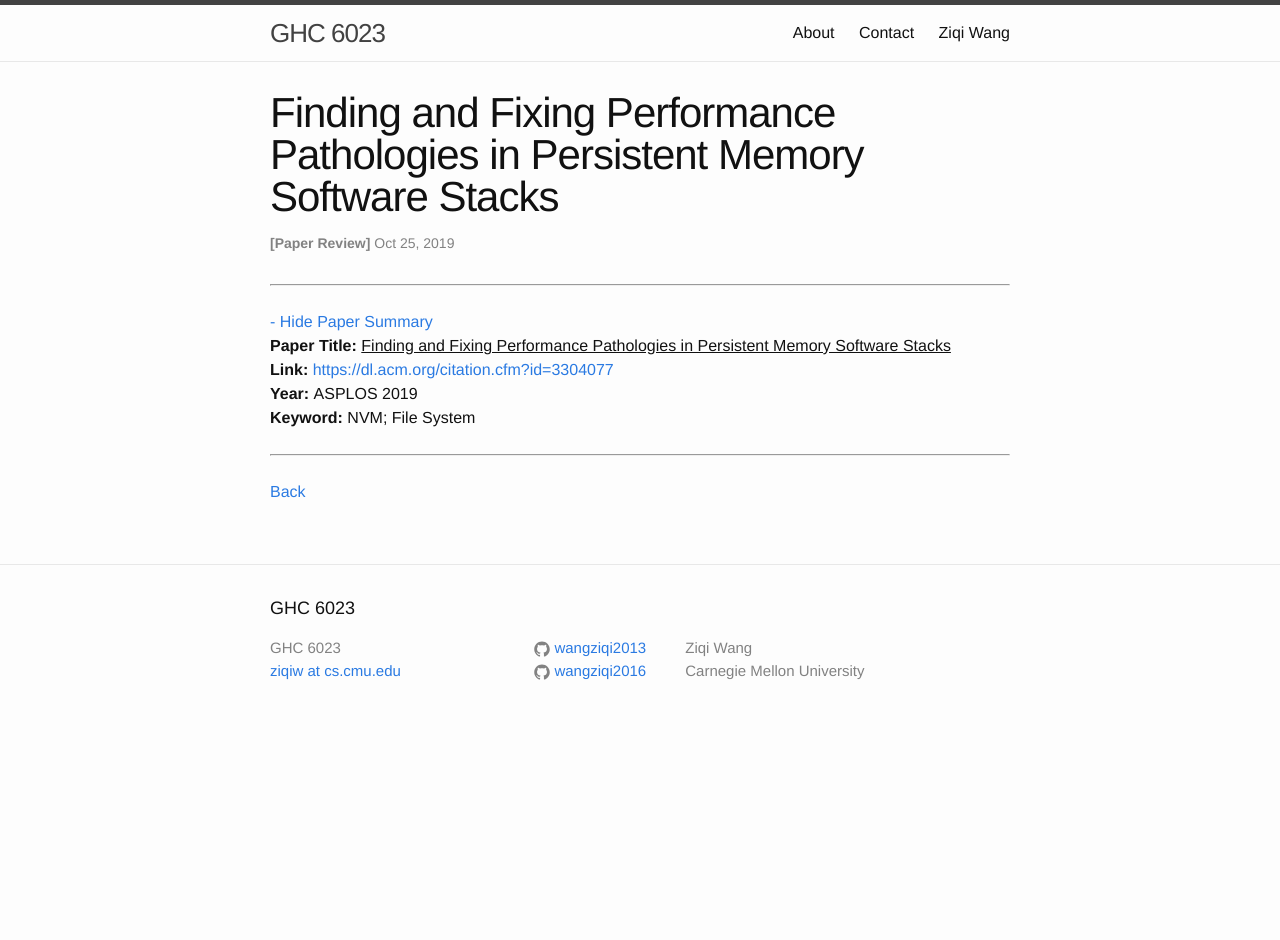
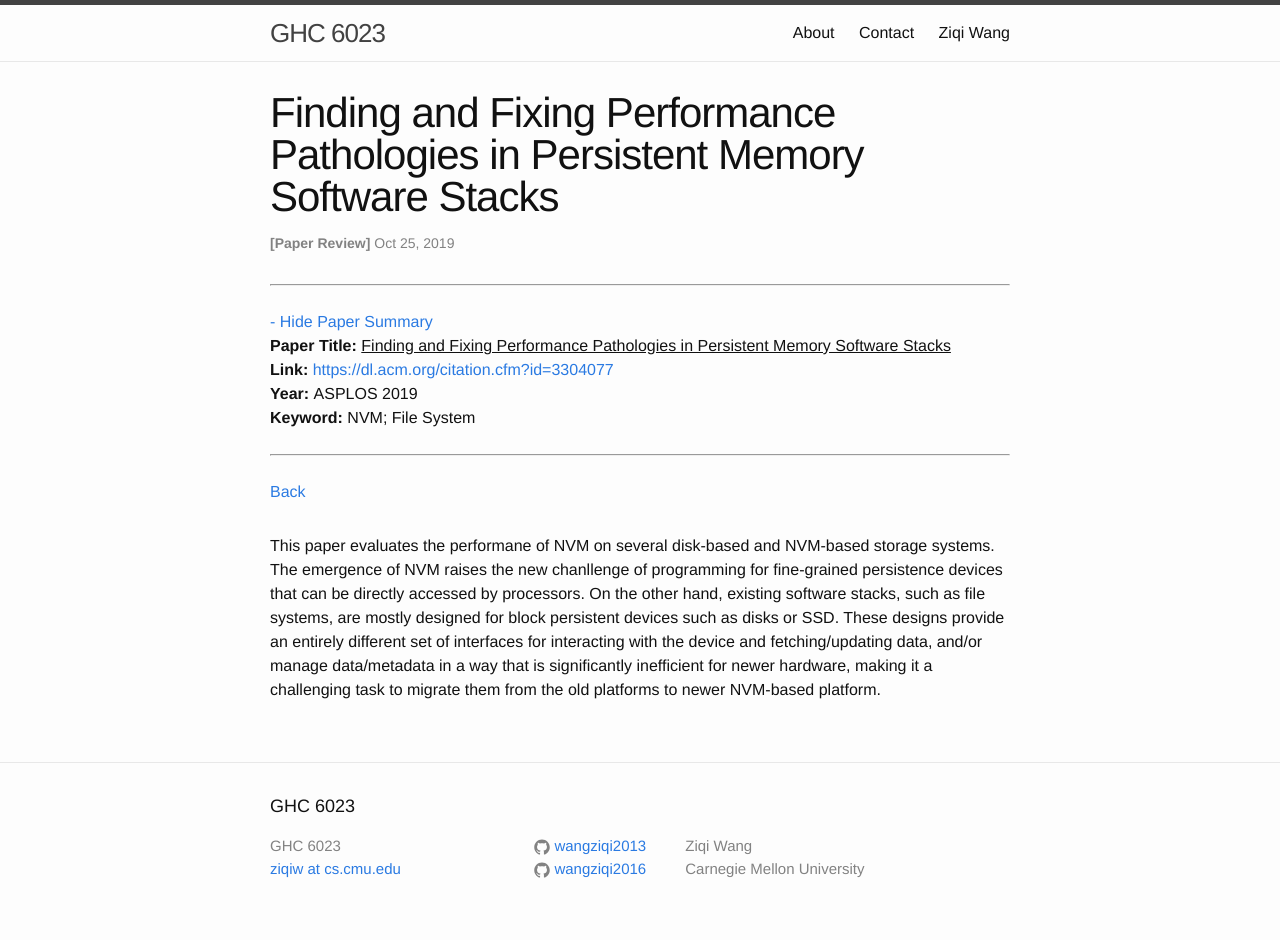
Before and after one commit to wangziqi2013/wangziqi2013.github.io, a Jekyll site: the page built from _posts/2019-10-25-flex.markdown, in a window 1280 px wide. Built offline with Jekyll 4.4.1, drawn with Linux system fonts in a browser that asks for light colours; before the commit the page ends 900 px from its top, so only the background shows below that.

Commit message:
Adding motivation

```diff
--- a/_posts/2019-10-25-flex.markdown
+++ b/_posts/2019-10-25-flex.markdown
@@ -12,3 +12,10 @@ htm_cd:
 htm_cr:
 version_mgmt:
 ---
+
+This paper evaluates the performane of NVM on several disk-based and NVM-based storage systems. The emergence of NVM
+raises the new chanllenge of programming for fine-grained persistence devices that can be directly accessed by processors.
+On the other hand, existing software stacks, such as file systems, are mostly designed for block persistent devices
+such as disks or SSD. These designs provide an entirely different set of interfaces for interacting with the
+device and fetching/updating data, and/or manage data/metadata in a way that is significantly inefficient for newer hardware,
+making it a challenging task to migrate them from the old platforms to newer NVM-based platform.
```
